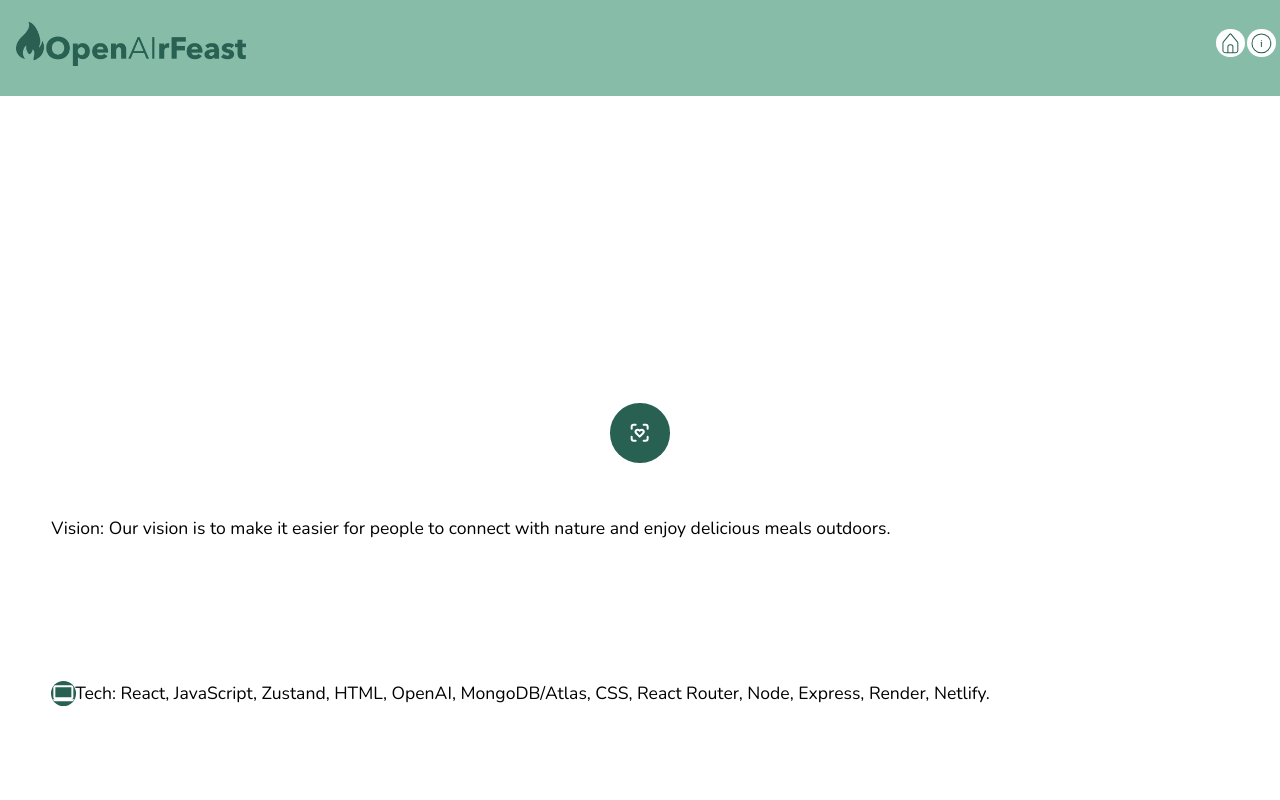
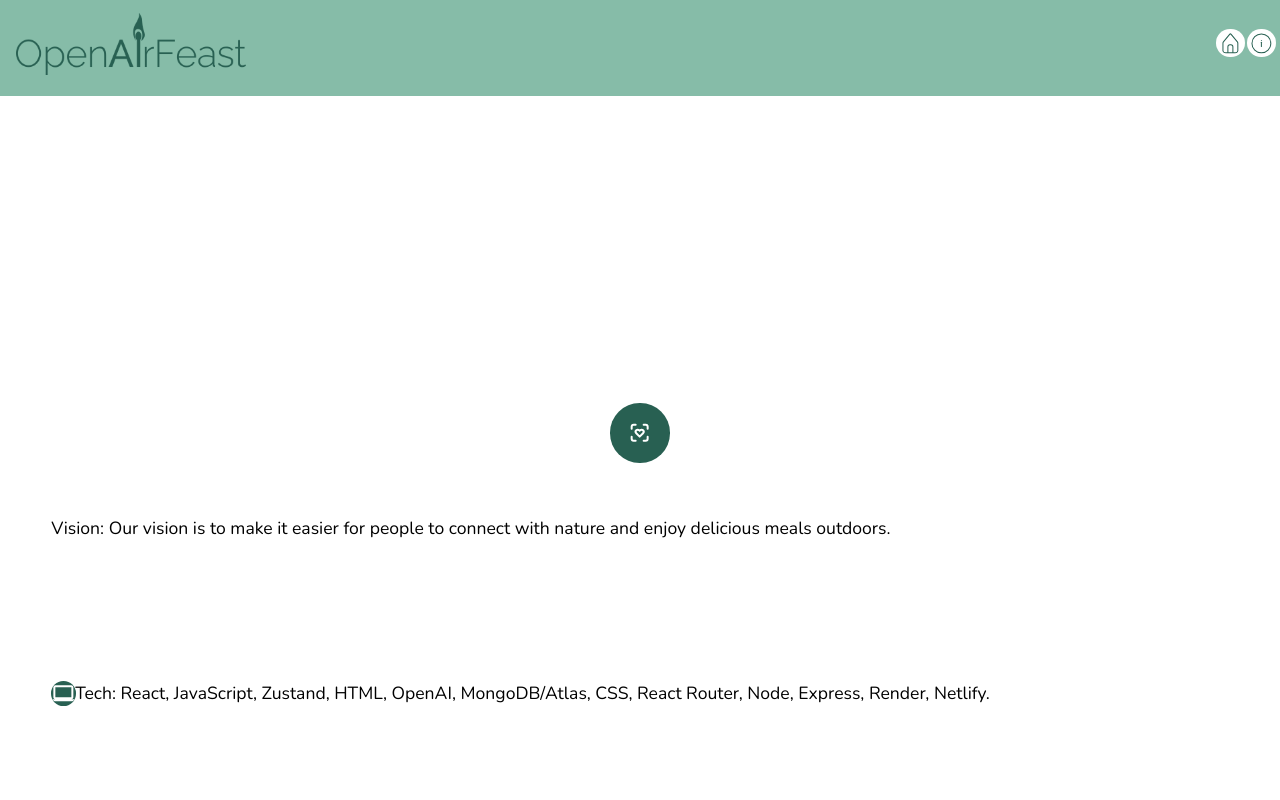
Before and after one commit to Technigo/final-boiler-plate-monorepo, a React (Vite) app in the folder frontend/: page /about in a window 1280 px wide. Shown: the top 800 px of the page. Built offline with nearby package versions, Linux system fonts and the light colour scheme.

Commit message:
changed logo

```diff
--- a/frontend/src/components/header/Header.jsx
+++ b/frontend/src/components/header/Header.jsx
@@ -7,7 +7,7 @@ export const Header = () => {
   return (
     <div className="header">
 
-      <Link to="/"><img className="header-logo"src="/logo6.png" alt="logo" /></Link>
+      <Link to="/"><img className="header-logo"src="/logo3.png" alt="logo" /></Link>
       <nav className="header-nav">
         <ul>
           <li><Link to="/"><CiHome /></Link></li>
--- a/frontend/src/pages/recipeDetails/recipeDetails.css
+++ b/frontend/src/pages/recipeDetails/recipeDetails.css
@@ -12,7 +12,7 @@
 .servings {
   display: flex;
   gap: 5px;
-  margin-bottom: 12px;
+  margin-bottom: 12px; /*% här är fult!*/
 }
 
 .recipe-info {
```
